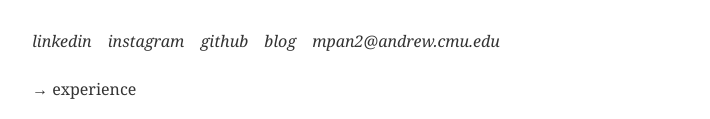
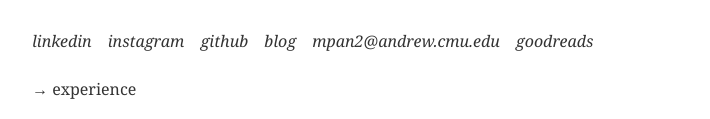
Before and after one commit to mattpan-peregrinus/mattpan-peregrinus.github.io, a plain HTML site: page index.html in a window 1280 px wide. Shown: the part 385-504 px from the top of the page, without its empty margins (283-993 px from the left). Drawn offline with Linux system fonts and the light colour scheme.

Commit message:
trying smth

```diff
--- a/index.html
+++ b/index.html
@@ -34,6 +34,7 @@
                     <li><a href="https://github.com/mattpan-peregrinus" target="_blank"><em>github</em></a></li>
                     <li><a href="https://medium.com/@matthew-pan" target="_blank"><em>blog</em></a></li>
                     <li><a href="mailto:mpan2@andrew.cmu.edu"><em>mpan2@andrew.cmu.edu</em></a></li>
+                    <li><a href="https://www.goodreads.com/user/show/153098803-matthew-pan" target="_blank"><em>goodreads</em></a></li>
                 </ul>
             </section>
 
```
